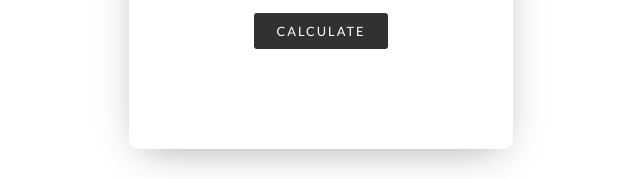
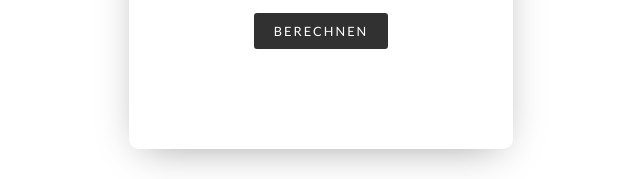
Before and after one commit to emabytes/Einkommensteuer-Rechner, a plain HTML site: page index.html in a window 1280 px wide. Shown: the part 531-710 px from the top of the page, 319-959 px from the left. Drawn offline with Linux system fonts and the light colour scheme.

Commit message:
changed button

```diff
--- a/index.html
+++ b/index.html
@@ -47,7 +47,7 @@
                     </div>
                 </div>
             </article>
-            <input id="btn" type="button" value="CALCULATE" onclick="calculate()">
+            <input id="btn" type="button" value="BERECHNEN" onclick="calculate()">
             <h1 id="income-tax"></h1>
         </form>
     </section>
```
